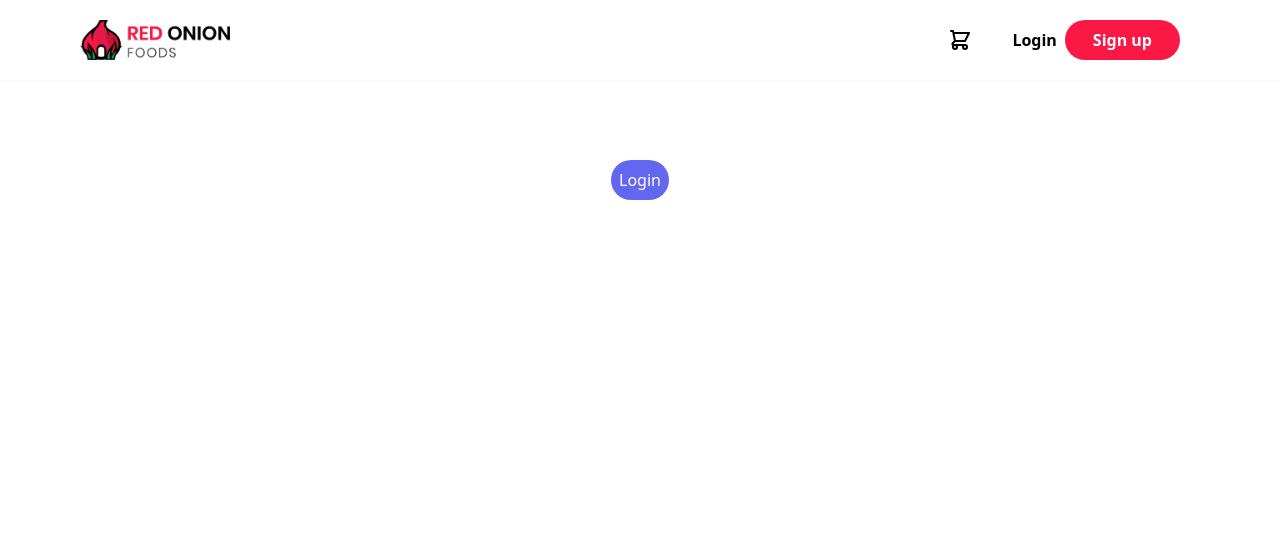
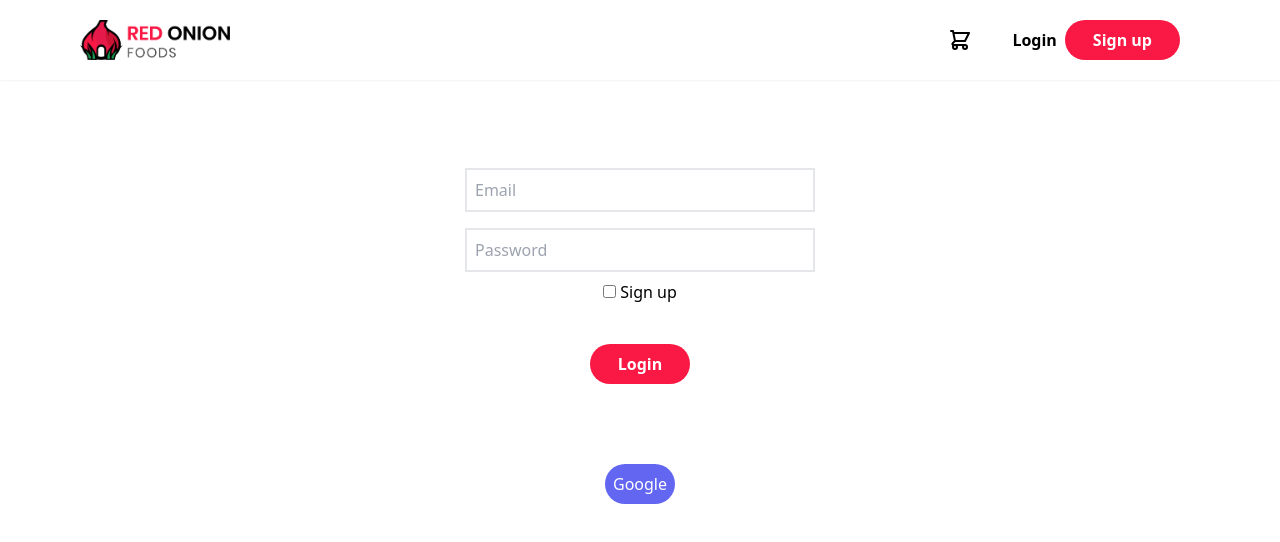
Before and after one commit to codingwithprince/red-onion-shop, a Next.js app: page /login in a window 1280 px wide. Shown: the top 542 px of the page. Built offline with nearby package versions, Linux system fonts and the light colour scheme.

Commit message:
added login form but not complete yet

```diff
--- /dev/null
+++ b/components/Login/LoginComponents.js
@@ -0,0 +1,43 @@
+import React from 'react'
+import { useRouter } from 'next/router';
+import { setUserLogin } from '../../redux/actions/userActions'
+import { getAuth, signInWithPopup, GoogleAuthProvider } from "firebase/auth";
+import { initializeApp } from "firebase/app";
+import { firebaseConfig } from '../../firebase/firebase.config';
+import { useDispatch, useSelector } from 'react-redux';
+import CheckOut from '../CheckOut/CheckOut';
+import LoginForm from './LoginForm';
+
+const LoginComponents = () => {
+    const myState = useSelector(state => state.cartReducer.cart);
+    const userSate = useSelector(state => state.userReducer.loggedIn)
+    const dispatch = useDispatch()
+    const app = initializeApp(firebaseConfig);
+    const provider = new GoogleAuthProvider();
+    const auth = getAuth();
+    const router = useRouter();
+
+// push user to home if user came from direct login
+    const routerCheck = () =>{
+        if(myState.length == 0){
+            router.push('/')
+        }
+    }
+
+
+
+
+  return (
+    <div className='text-center mt-20'>
+
+        { !userSate ?
+         <LoginForm />
+         :
+         <CheckOut />
+        }
+
+         </div>
+  )
+}
+
+export default LoginComponents
--- /dev/null
+++ b/components/Login/LoginForm.js
@@ -0,0 +1,87 @@
+import React, {useState} from 'react';
+import { useDispatch, useSelector } from 'react-redux';
+import { setUserLogin } from '../../redux/actions/userActions'
+import { getAuth, signInWithPopup, GoogleAuthProvider } from "firebase/auth";
+import { initializeApp } from "firebase/app";
+import { firebaseConfig } from '../../firebase/firebase.config';
+import { useRouter } from 'next/router';
+
+
+const LoginForm = () => {
+    const myState = useSelector(state => state.cartReducer.cart);
+    const userSate = useSelector(state => state.userReducer.loggedIn)
+    const dispatch = useDispatch()
+    const app = initializeApp(firebaseConfig);
+    const provider = new GoogleAuthProvider();
+    const auth = getAuth();
+    const router = useRouter();
+
+const [checked, setChecked] = useState(false)
+const [newUser, setNewUser] =useState({
+    name: '',
+    email: '',
+    pass: ''
+})
+console.log(newUser);
+    const handleChange = () =>{
+        if(checked){
+            setChecked(false)
+        }else{
+            setChecked(true)
+        }
+    }
+
+    const handleBlur = (e) =>{
+        const value = e.target.value;
+        const name = e.target.name;
+        setNewUser({
+            ...newUser,
+            [name] : value
+        })
+        e.preventDefault()
+    }
+
+    const signInHandler = () => {
+        signInWithPopup(auth, provider)
+            .then((result) => {
+                const user = result.user;
+                dispatch(setUserLogin(user))
+                routerCheck()
+                // ...
+            }).catch((error) => {
+                // Handle Errors here.
+                const errorCode = error.code;
+                const errorMessage = error.message;
+
+                const credential = GoogleAuthProvider.credentialFromError(error);
+                // ...
+            });
+    }
+
+
+  return (
+    <div className='login-form'>
+        <from >
+            {
+             checked &&
+            <div>
+                <input onBlur={handleBlur}  name='name' className='w-[350px] m-2 p-2 focus:outline-none border-2' type='text' placeholder='Name' />
+                <br />
+            </div>
+         }
+            <input  onBlur={handleBlur} name='email' className='w-[350px] m-2 p-2 focus:outline-none border-2' type='email' placeholder='Email' />
+            <br />
+            <input onBlur={handleBlur} name='pass' className='w-[350px] m-2 p-2 focus:outline-none border-2' type='password' placeholder='Password' />
+            <br />
+            <input onClick={()=> handleChange()} type="checkbox" name="login" id="" value=''/> Sign up
+            <br />
+            <input  className='bg-[#f91944] hover:bg-red-500 text-white font-bold rounded-full py-2 px-7 mt-10' type="submit" value={checked ? 'Sign up' : 'Login'} />
+        </from>
+        <div className="direct-login mt-20">
+         <button onClick={()=> signInHandler()} className='bg-indigo-500 text-white p-2 rounded-full'>Google</button>
+        </div>
+    </div>
+  )
+}
+
+export default LoginForm
--- a/components/LoginComponents.js
+++ /dev/null
@@ -1,60 +0,0 @@
-import React from 'react'
-import { useRouter } from 'next/router';
-import { setUserLogin } from '../redux/actions/userActions'
-import { getAuth, signInWithPopup, GoogleAuthProvider } from "firebase/auth";
-import { initializeApp } from "firebase/app";
-import { firebaseConfig } from '../firebase/firebase.config';
-import { useDispatch, useSelector } from 'react-redux';
-import CheckOut from './CheckOut/CheckOut';
-
-const LoginComponents = () => {
-    const myState = useSelector(state => state.cartReducer.cart);
-    const userSate = useSelector(state => state.userReducer.loggedIn)
-    const dispatch = useDispatch()
-    const app = initializeApp(firebaseConfig);
-    const provider = new GoogleAuthProvider();
-    const auth = getAuth();
-    const router = useRouter();
-
-// push user to home if user came from direct login
-    const routerCheck = () =>{
-        if(myState.length == 0){
-            router.push('/')
-        }
-    }
-
-
-    const signInHandler = () => {
-        signInWithPopup(auth, provider)
-            .then((result) => {
-                const user = result.user;
-                dispatch(setUserLogin(user))
-                routerCheck()
-                // ...
-            }).catch((error) => {
-                // Handle Errors here.
-                const errorCode = error.code;
-                const errorMessage = error.message;
-                // The email of the user's account used.
-                const email = error.customData.email;
-                // The AuthCredential type that was used.
-                const credential = GoogleAuthProvider.credentialFromError(error);
-                // ...
-            });
-    }
-
-
-  return (
-    <div className='text-center mt-20'>
-
-        { !userSate ?
-         <button onClick={()=> signInHandler()} className='bg-indigo-500 text-white p-2 rounded-full'>Login</button>
-         :
-         <CheckOut />
-        }
-
-         </div>
-  )
-}
-
-export default LoginComponents
--- a/pages/login.js
+++ b/pages/login.js
@@ -1,5 +1,5 @@
 import React from 'react'
-import LoginComponents from '../components/LoginComponents'
+import LoginComponents from '../components/Login/LoginComponents'
 
 
 const login = () => {
```
